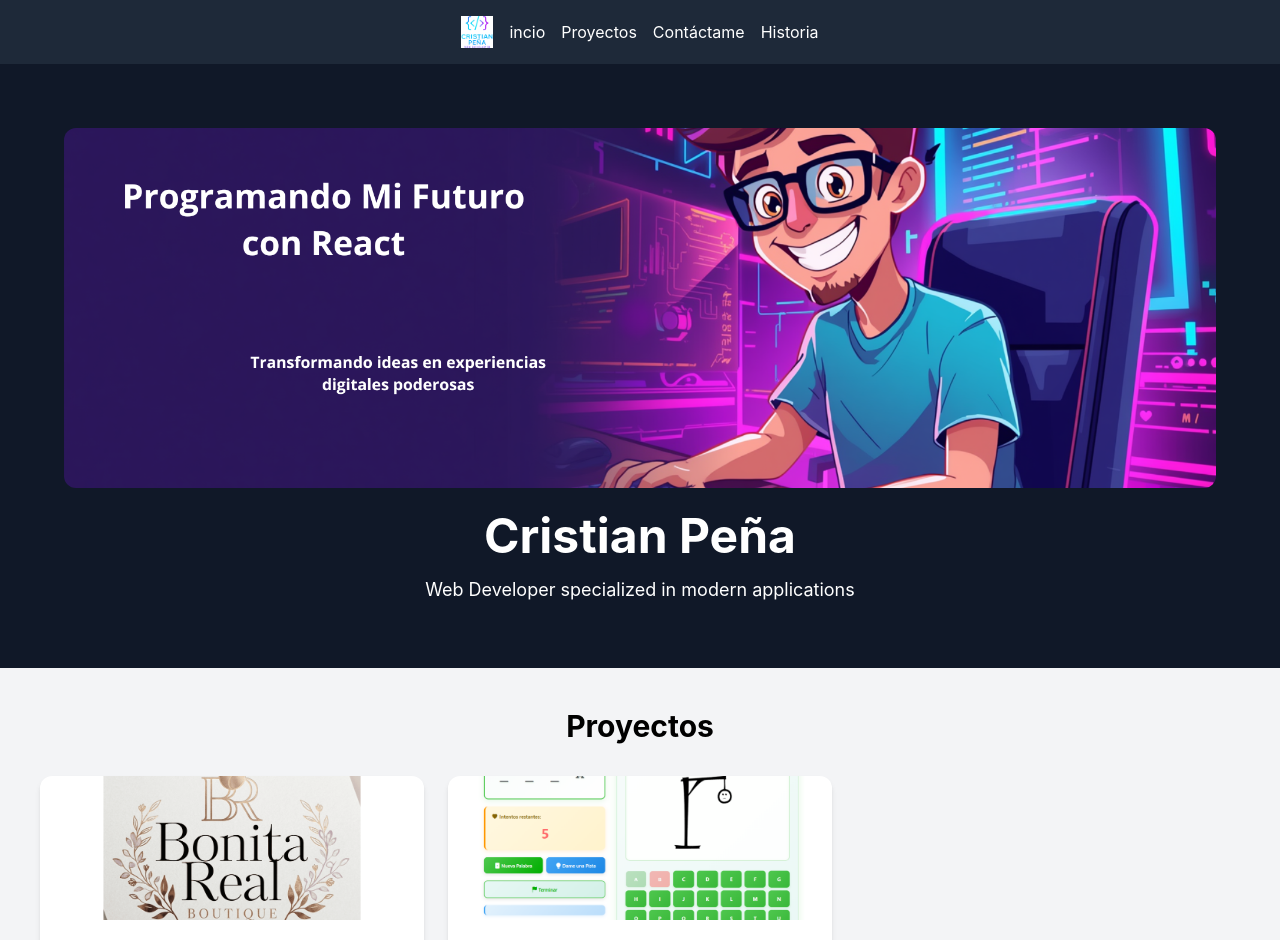
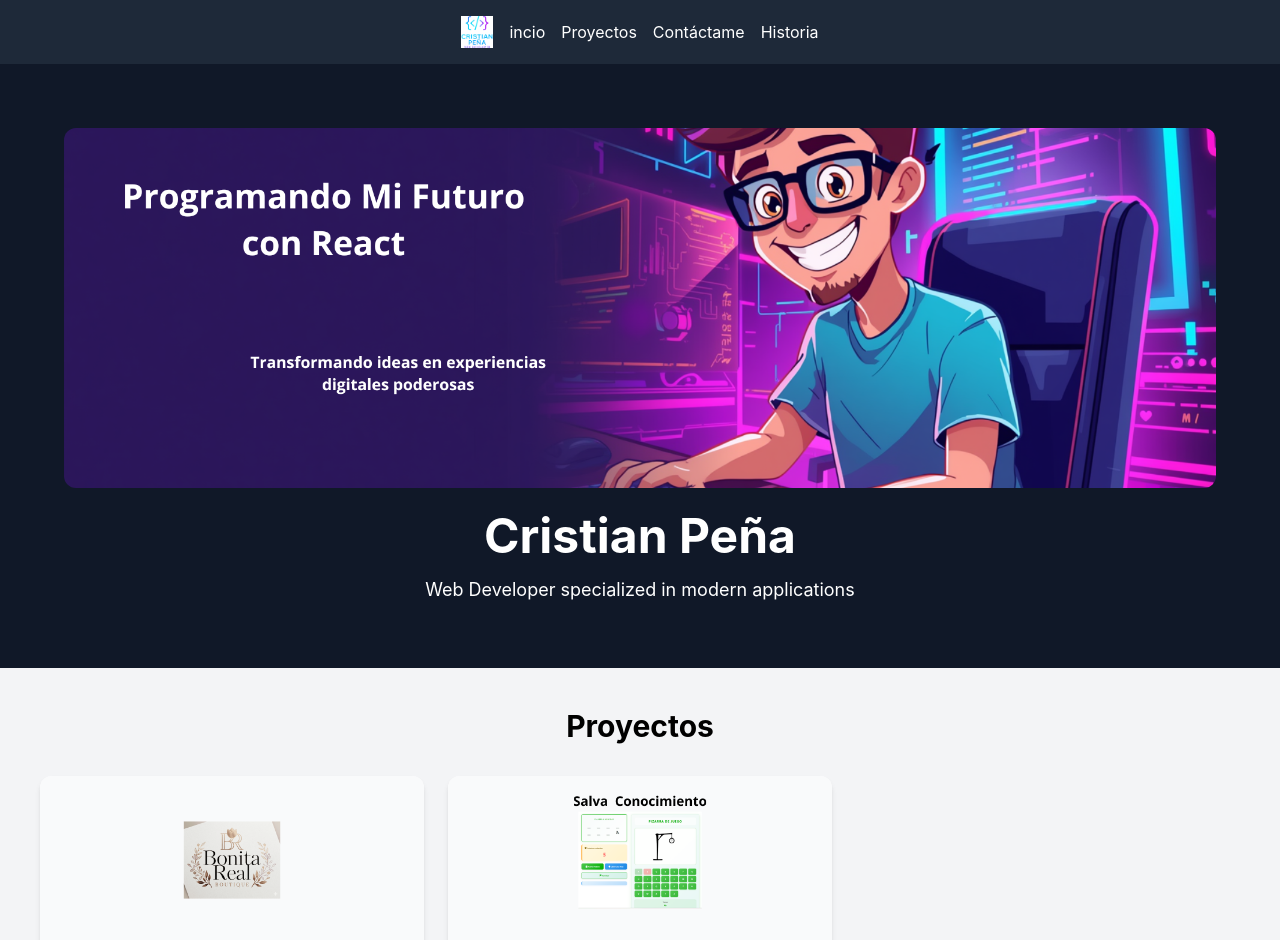
Before and after one commit to karrito1/portafolio, a React (Vite) app: page / in a window 1280 px wide. Shown: the top 940 px of the page. Built offline with nearby package versions, Linux system fonts and the light colour scheme.

Commit message:
Update proyectos.tsx
mejora 3

```diff
--- a/src/componentes/layout/proyectos.tsx
+++ b/src/componentes/layout/proyectos.tsx
@@ -16,17 +16,23 @@ const Proyectos = () => {
         {proyectos.map((proyecto, index) => (
           <div
             key={index}
-            className="bg-white rounded-xl w-full shadow-md overflow-hidden hover:shadow-xl transition duration-300"
+            className="bg-white rounded-xl shadow-md overflow-hidden hover:shadow-xl transition duration-300"
           >
-            <img
-              src={imageMap[proyecto.image] ?? proyecto.image}
-              alt={proyecto.title}
-              className="w-full h-36 object-cover hover:scale-105 transition duration-300"
-            />
+            {/* Imagen sin recorte */}
+            <div className="bg-gray-50 flex items-center justify-center p-3">
+              <img
+                src={imageMap[proyecto.image] ?? proyecto.image}
+                alt={proyecto.title}
+                className="w-full h-36 object-contain transition-transform duration-300 hover:scale-105"
+              />
+            </div>
 
             <div className="p-4">
-              <h3 className="font-bold text-xl mb-2">{proyecto.title}</h3>
-              <p className="text-gray-600 text-sm mb-3">
+              <h3 className="font-bold text-xl mb-2">
+                {proyecto.title}
+              </h3>
+
+              <p className="text-gray-600 text-sm mb-4">
                 {proyecto.description}
               </p>
 
```
